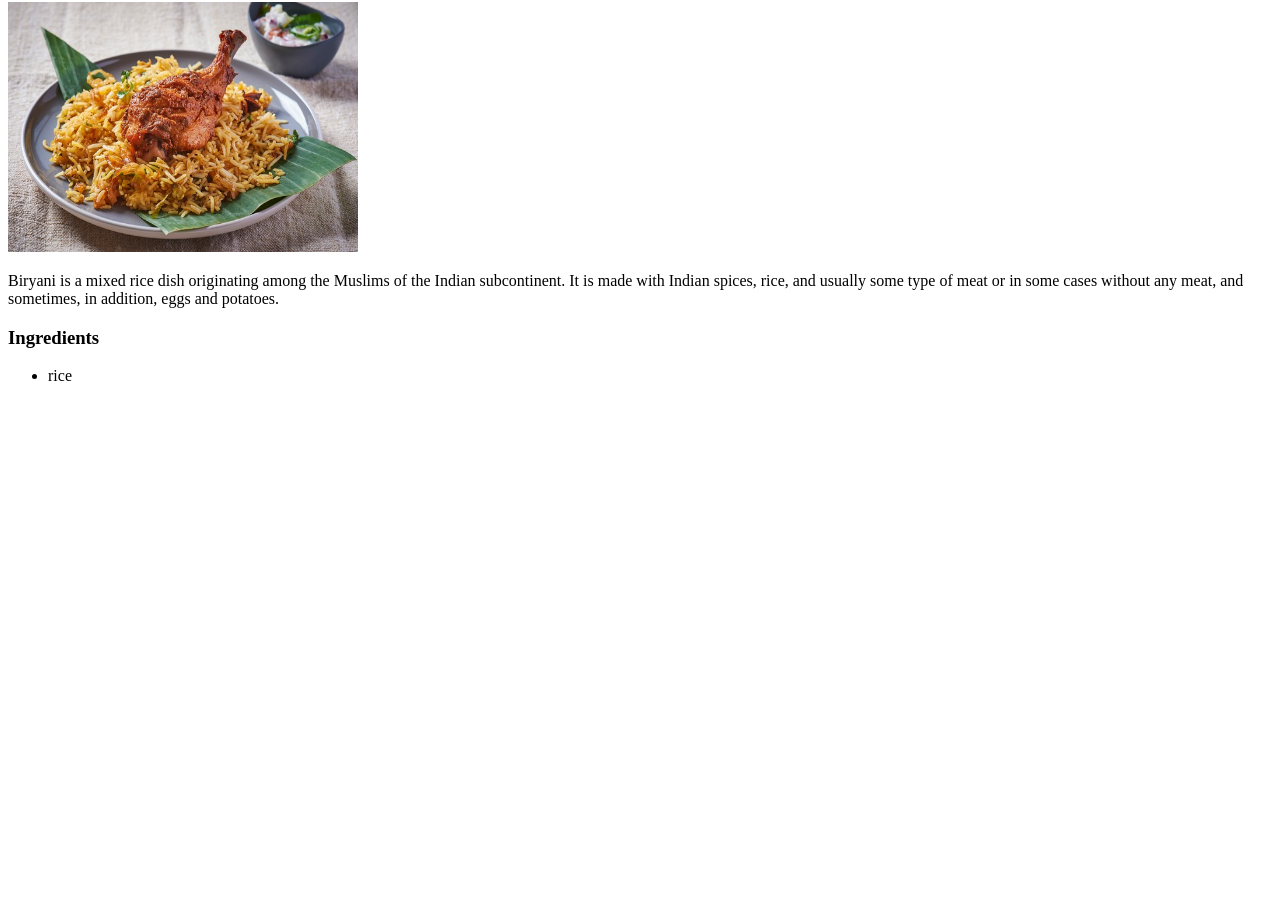
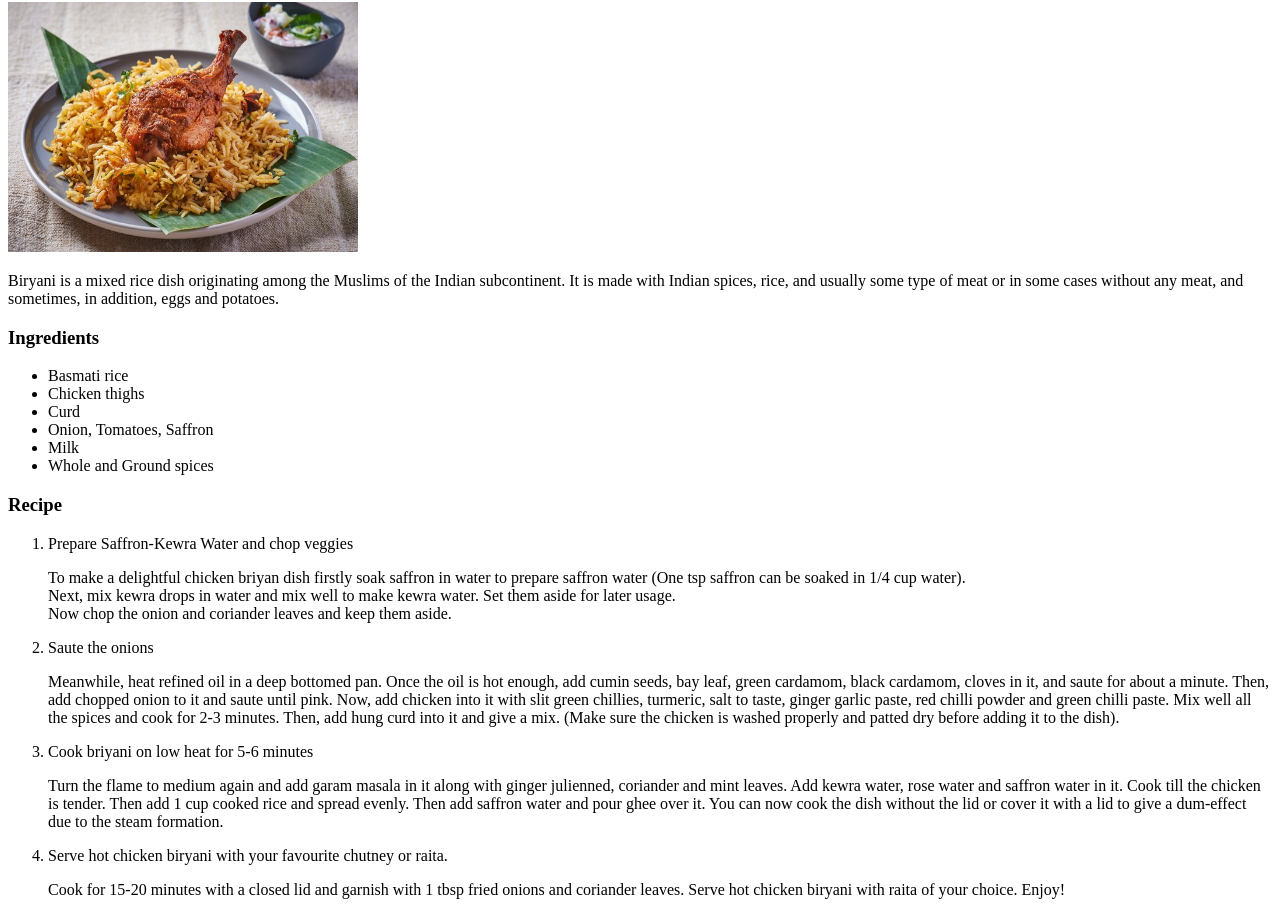
Before and after one commit to taymoorali/Odin-Recipes, a plain HTML site: page recipes/briyani.html in a window 1280 px wide. Shown: the part 78-993 px from the top of the page. Before the commit the page ends 800 px from the top, so only its background shows below. Drawn offline with Linux system fonts and the light colour scheme.

Commit message:
designed recipe for briyani.html

```diff
--- a/recipes/briyani.html
+++ b/recipes/briyani.html
@@ -8,11 +8,27 @@
 </head>
 <body>
     <h1>Briyani Recipe</h1>
-    <img src="/recipes/images/briyani.jpg"  alt="briyani"; height="250"; width="350">
+    <img src="../recipes/images/briyani.jpg"  alt="briyani"; height="250"; width="350">
     <p>Biryani is a mixed rice dish originating among the Muslims of the Indian subcontinent. It is made with Indian spices, rice, and usually some type of meat or in some cases without any meat, and sometimes, in addition, eggs and potatoes.</p>
         <h3>Ingredients</h3>
             <ul>
-                <li>rice</li>
+                <li>Basmati rice</li>
+                <li>Chicken thighs</li>
+                <li>Curd</li>
+                <li>Onion, Tomatoes, Saffron</li>
+                <li>Milk</li>
+                <li>Whole and Ground spices</li>
             </ul>
+            <h3>Recipe</h3>
+            <ol start="1">
+                <li>Prepare Saffron-Kewra Water and chop veggies</li>
+                    <p>To make a delightful chicken briyan dish firstly soak saffron in water to prepare saffron water (One tsp saffron can be soaked in 1/4 cup water).<br><t>Next, mix kewra drops in water and mix well to make kewra water. Set them aside for later usage.<br>Now chop the onion and coriander leaves and keep them aside.</p>
+                <li>Saute the onions</li>
+                    <p>Meanwhile, heat refined oil in a deep bottomed pan. Once the oil is hot enough, add cumin seeds, bay leaf, green cardamom, black cardamom, cloves in it, and saute for about a minute. Then, add chopped onion to it and saute until pink. Now, add chicken into it with slit green chillies, turmeric, salt to taste, ginger garlic paste, red chilli powder and green chilli paste. Mix well all the spices and cook for 2-3 minutes. Then, add hung curd into it and give a mix. (Make sure the chicken is washed properly and patted dry before adding it to the dish).</p>
+                <li>Cook briyani on low heat for 5-6 minutes</li>
+                    <p>Turn the flame to medium again and add garam masala in it along with ginger julienned, coriander and mint leaves. Add kewra water, rose water and saffron water in it. Cook till the chicken is tender. Then add 1 cup cooked rice and spread evenly. Then add saffron water and pour ghee over it. You can now cook the dish without the lid or cover it with a lid to give a dum-effect due to the steam formation.</p>
+                <li>Serve hot chicken biryani with your favourite chutney or raita.</li>
+                    <p>Cook for 15-20 minutes with a closed lid and garnish with 1 tbsp fried onions and coriander leaves. Serve hot chicken biryani with raita of your choice. Enjoy!</p>
+                </ol>
 </body>
 </html>
```
